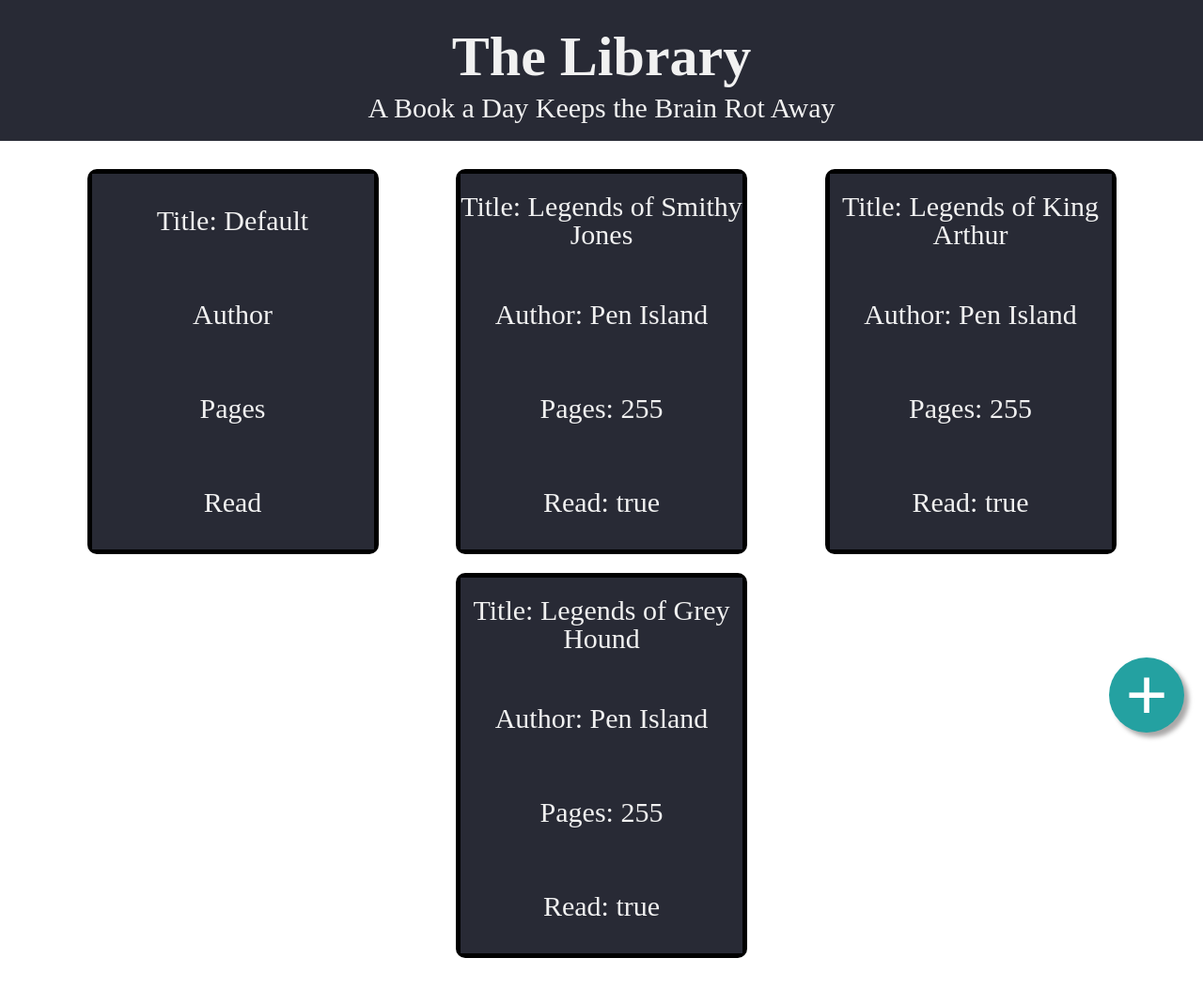
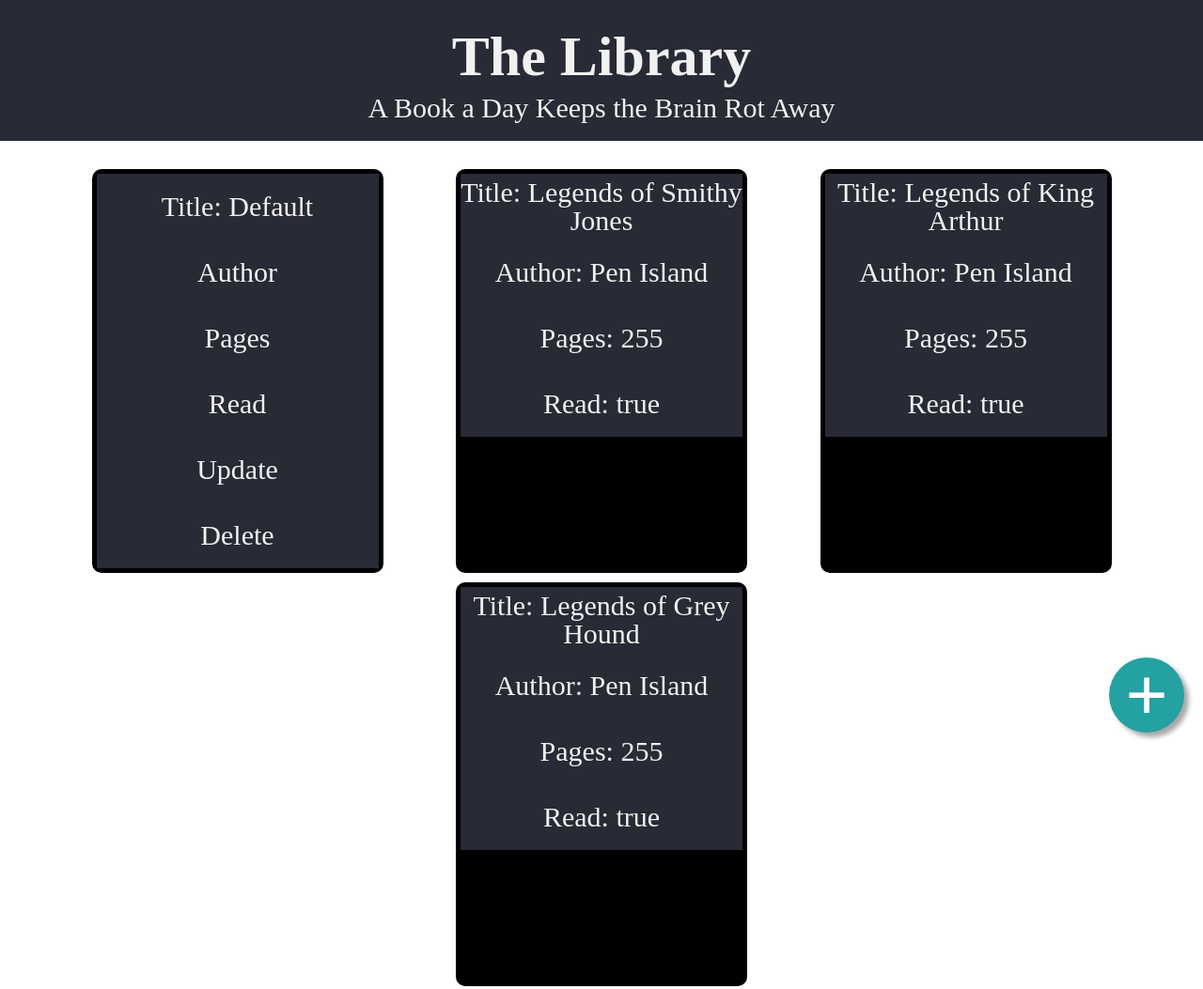
Before and after one commit to yonglu1989/Library, a plain HTML site: page index.html in a window 1280 px wide. Shown: the whole page at 94% size. Drawn offline with Linux system fonts and the light colour scheme.

Commit message:
Bug Fixes and additional formatting to cards to include update and delete.

```diff
--- a/css/style.css
+++ b/css/style.css
@@ -19,7 +19,7 @@
 
 .cards-container {
     display: flex;
-    gap: 20px;
+    gap: 10px;
     padding: 30px;
     flex-flow: row wrap;
     justify-content: space-evenly;
@@ -30,7 +30,7 @@
     /* justify-content: space-between; */
     /* align-items: center; */
     background-color: #000000;
-    height: 400px;
+    height: 420px;
     width: 300px;
     padding: 5px;
     border-radius: 10px;
@@ -47,7 +47,7 @@
     font-size: 30px;
     background-color: #282A35;
     width: 300px;
-    height: 100px;
+    height: 70px;
     text-align: center;
 }
 
--- a/index.html
+++ b/index.html
@@ -21,6 +21,8 @@
             <div class="author-info">Author</div>
             <div class="pages-info">Pages</div>
             <div class="read-info">Read</div>
+            <div class="update-info">Update</div>
+            <div class="delete-info">Delete</div>
         </div>
     </div>
     <div class="add-button">+</div>
```
